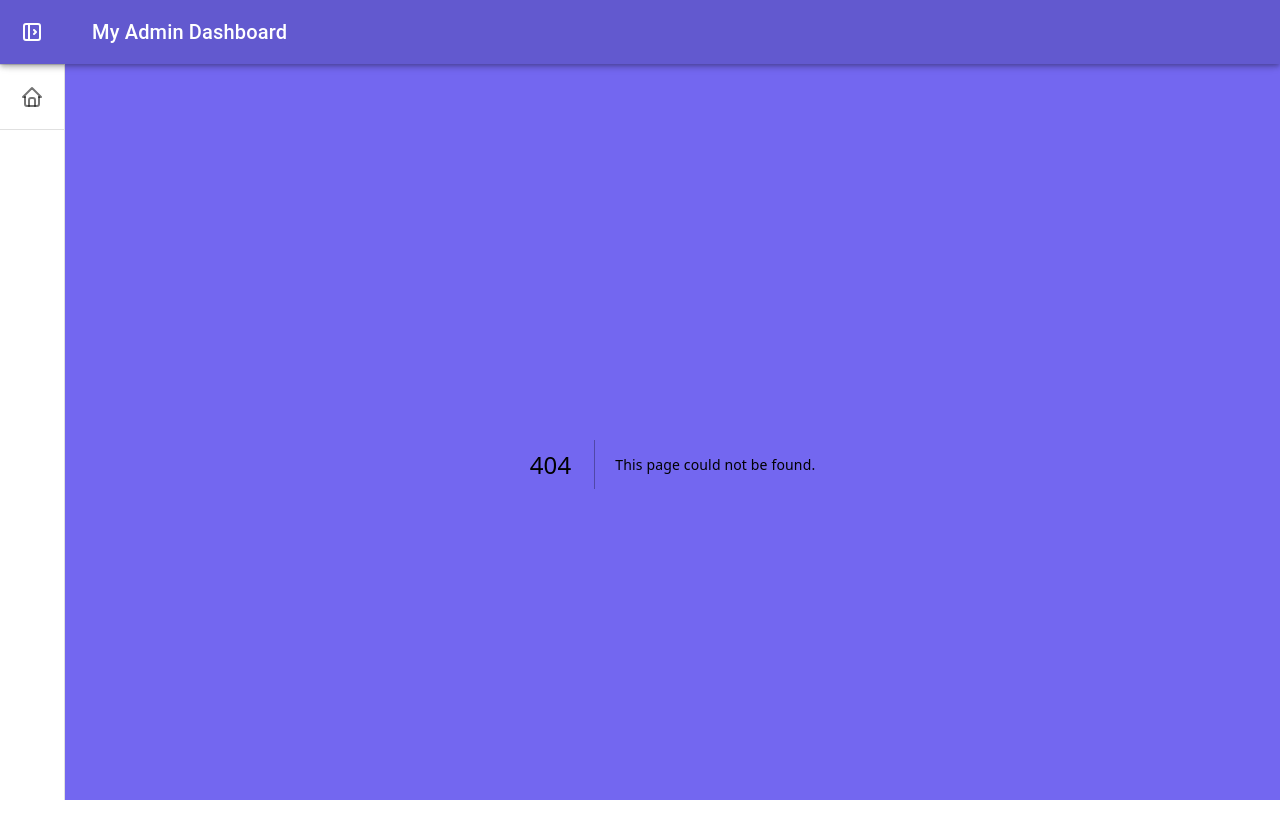
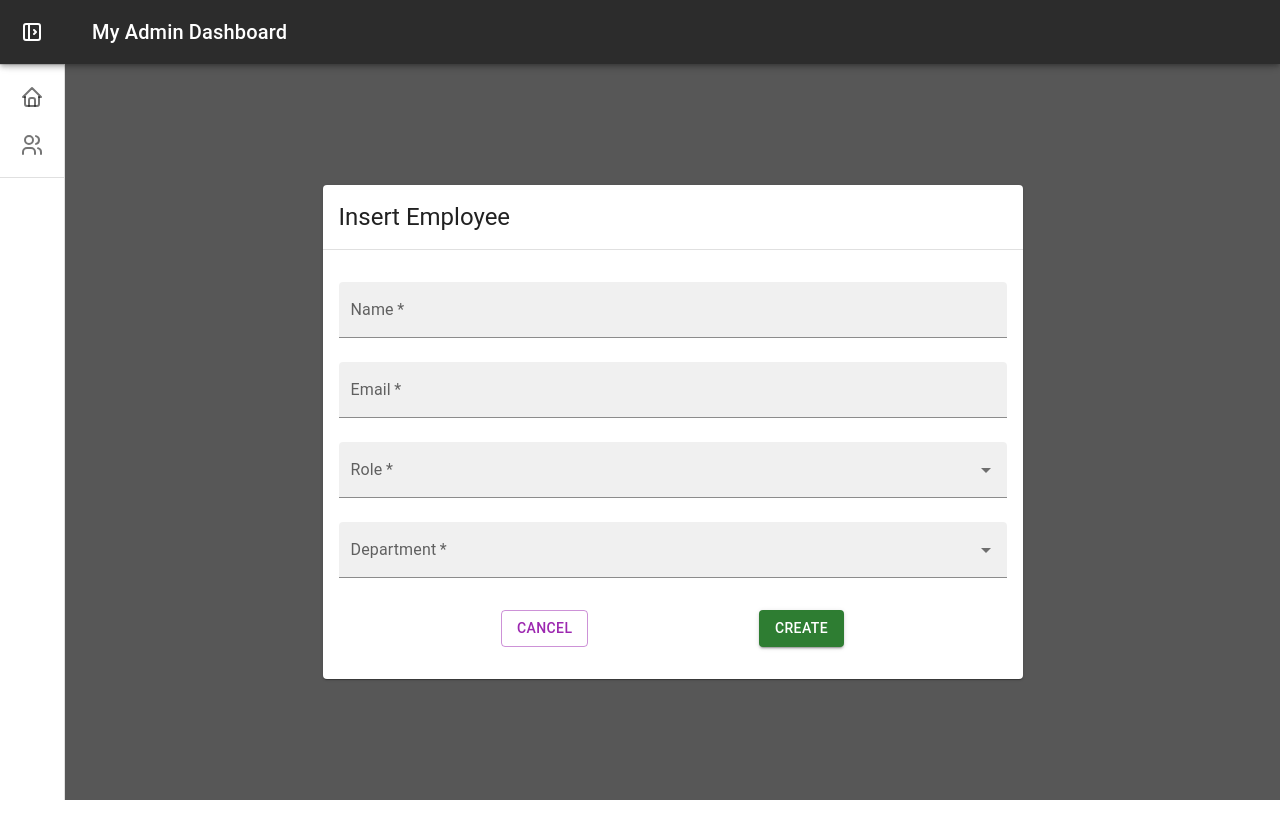
Before and after one commit to Estevam993/admin_page_front, a Next.js app: page /employees/add in a window 1280 px wide. Before the commit this address had no page. Shown: the top 838 px of the page. After the commit the page ends 800 px from the top, so only its background shows below. Built offline with nearby package versions, Linux system fonts and the light colour scheme.

Commit message:
feat : novas telas

```diff
--- /dev/null
+++ b/src/app/employees/add/departments.json
@@ -0,0 +1,16 @@
+[
+    "Engineering",
+    "Product",
+    "Design",
+    "Marketing",
+    "Sales",
+    "Customer Success",
+    "Business Development",
+    "Operations",
+    "People & Culture",
+    "Finance",
+    "Growth",
+    "Data & Analytics",
+    "Security",
+    "IT"
+]
--- /dev/null
+++ b/src/app/employees/add/page.jsx
@@ -0,0 +1,61 @@
+"use client";
+
+import { Card, Content, DynamicForm } from "@/components";
+import { Typography } from "@mui/material";
+import { useRouter } from "next/navigation";
+
+import departments from "./departments.json";
+import roles from "./roles.json";
+
+export default function Page() {
+  return (
+    <Content>
+      <Card title={"Insert Employee"} sx={{ width: "100%", maxWidth: 700 }}>
+        <DynamicForm
+          inputs={[
+            {
+              type: "text",
+              name: "name",
+              label: "Name",
+              required: true,
+            },
+            {
+              type: "text",
+              name: "email",
+              label: "Email",
+              required: true,
+            },
+            {
+              type: "options",
+              options: roles,
+              name: "role",
+              label: "Role",
+              required: true,
+            },
+            {
+              type: "options",
+              options: departments,
+              name: "department",
+              label: "Department",
+              required: true,
+            },
+          ]}
+          buttons={[
+            {
+              label: "Cancel",
+              variant: "outlined",
+              color: "secondary",
+            },
+            {
+              label: "Create",
+              variant: "contained",
+              color: "success",
+              onClick: (formValues) => alert(JSON.stringify(formValues)),
+            },
+          ]}
+        />
+      </Card>
+      {/* <ToastComponent /> */}
+    </Content>
+  );
+}
--- /dev/null
+++ b/src/app/employees/add/roles.json
@@ -0,0 +1,29 @@
+[
+    "Software Engineer",
+    "Frontend Developer",
+    "Backend Developer",
+    "Fullstack Developer",
+    "Product Manager",
+    "Product Owner",
+    "UI/UX Designer",
+    "Graphic Designer",
+    "Marketing Manager",
+    "Growth Marketer",
+    "Sales Representative",
+    "Account Executive",
+    "Customer Success Manager",
+    "Business Development Representative",
+    "Operations Manager",
+    "People Operations Specialist",
+    "Finance Analyst",
+    "Data Scientist",
+    "Data Analyst",
+    "Security Engineer",
+    "IT Support Specialist",
+    "DevOps Engineer",
+    "QA Engineer",
+    "Founder & CEO",
+    "Co-Founder & CTO",
+    "Chief Product Officer",
+    "Chief Marketing Officer"
+]
--- /dev/null
+++ b/src/app/employees/page.jsx
@@ -0,0 +1,28 @@
+"use client";
+import { Content } from "@/components";
+import { Button, Fab, IconButton, Stack, Tooltip } from "@mui/material";
+import { IconUserPlus } from "@tabler/icons-react";
+import { useRouter } from "next/navigation";
+
+export default function Page() {
+  const router = useRouter();
+  const addUser = () => router.push("/employees/add");
+
+  return (
+    <Content
+      padding={2}
+      alignItems={"flex-start"}
+      justifyContent={"flex-start"}
+    >
+      <Stack>
+        <Tooltip title="Add User" arrow>
+          <Fab onClick={addUser} size={"small"} color={"primary"}>
+            <IconUserPlus />
+          </Fab>
+        </Tooltip>
+      </Stack>
+      <h1>Employees</h1>
+      <p>List of employees will be displayed here.</p>
+    </Content>
+  );
+}
--- a/src/app/page.jsx
+++ b/src/app/page.jsx
@@ -20,13 +20,13 @@ export default function Home() {
           <Typography variant="subtitle1">
             This is a work in progress and will be updated frequently.
           </Typography>
-          {/* <Button
+          <Button
               variant="contained"
               startIcon={<IconUserPlus />}
               onClick={handleRegister}
             >
               Register
-            </Button> */}
+            </Button>
           <Button
             variant="contained"
             color="success"
--- a/src/components/Form/DynamicForm.jsx
+++ b/src/components/Form/DynamicForm.jsx
@@ -5,6 +5,7 @@ import {
   IconButton,
   InputAdornment,
   Button,
+  Autocomplete,
 } from "@mui/material";
 import { IconEye, IconEyeOff } from "@tabler/icons-react";
 import { useState } from "react";
@@ -35,7 +36,35 @@ export default function DynamicForm({ inputs, buttons }) {
 
   return (
     <Stack>
-      {inputs?.map((input, index) => (
+      {inputs?.map((input, index) => {
+        switch (input.type) {
+          case "options":
+            return (
+              <Autocomplete
+                key={index}
+                margin="normal"
+                required={input.required}
+                fullWidth
+                options={input?.options ?? [""]}
+                onChange={(event, newValue) => {
+                  handleInputChange(input.name, newValue);
+                }}
+                renderInput={(params) => (
+                  <TextField
+                    {...params}
+                    margin="normal"
+                    required={input.required}
+                    fullWidth
+                    label={input.label}
+                    name={input.name}
+                    variant="filled"
+                  />
+                )}
+              />
+            );
+
+          default:
+            return (
               <TextField
                 key={index}
                 type={
@@ -74,7 +103,9 @@ export default function DynamicForm({ inputs, buttons }) {
                 }
                 onChange={(e) => handleInputChange(input.name, e.target.value)}
               />
-      )) || ""}
+            );
+        }
+      }) || ""}
       <Stack direction={"row"} justifyContent={"space-evenly"} sx={{ mt: 2 }}>
         {buttons?.map((button, index) => (
           <Button
--- a/src/components/menu/Menu.jsx
+++ b/src/components/menu/Menu.jsx
@@ -122,7 +122,7 @@ export default function Menu({ children }) {
     <Box className="teste" sx={{ display: "flex" }}>
       <CssBaseline />
       <AppBar position="fixed" open={open}>
-        <Toolbar sx={{ backgroundColor: "#6259cf" }}>
+        <Toolbar sx={{ backgroundColor: "#2c2c2c" }}>
           <IconButton
             color="inherit"
             aria-label="open drawer"
@@ -207,7 +207,7 @@ export default function Menu({ children }) {
         sx={{
           height: "calc(100vh)",
           width: "100%",
-          backgroundColor: '#7367f0'
+          backgroundColor: '#575757'
         }}
       >
         <DrawerHeader />
--- a/src/hooks/useUser.js
+++ b/src/hooks/useUser.js
@@ -18,13 +18,23 @@ const useUser = () => {
       return data;
     },
     onSuccess: async (response) => {
+      if(!!response.status && response.status === "error") {
+        toast({
+          description: response.message,
+          status: "error",
+        });
+        return
+      }
+
       await setCookie("jwt", response.access_token);
       await setCookie("id", response.id);
+
       toast({
         description: "Login realizado com sucesso!",
         status: "success",
       });
-      router.push("/dashboard");
+
+      router.push("/employees");
     },
     onError: (error) => {
       toast({
--- a/src/json/menus.js
+++ b/src/json/menus.js
@@ -1,11 +1,16 @@
-import { IconCircles, IconHome } from "@tabler/icons-react"
+import { IconHome, IconUsers } from "@tabler/icons-react";
 
 const menus = {
-    home: {
-        label: 'Home',
-        icon: <IconHome />,
-        path: '/'
-    },
-}
+  home: {
+    label: "Home",
+    icon: <IconHome />,
+    path: "/",
+  },
+  employees: {
+    label: "Employees",
+    icon: <IconUsers />,
+    path: "/employees",
+  },
+};
 
-export default menus
+export default menus;
```
Lines whose indentation alone changed are shown as unchanged.
